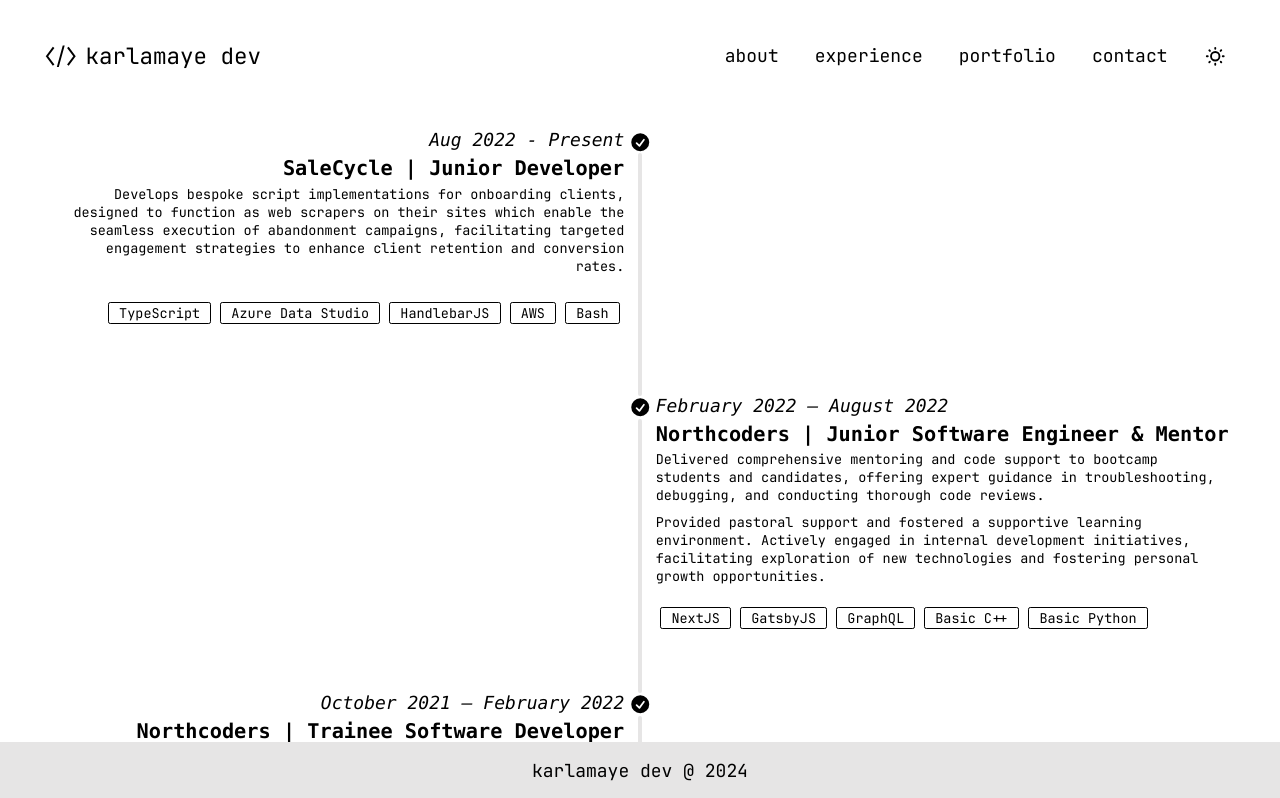
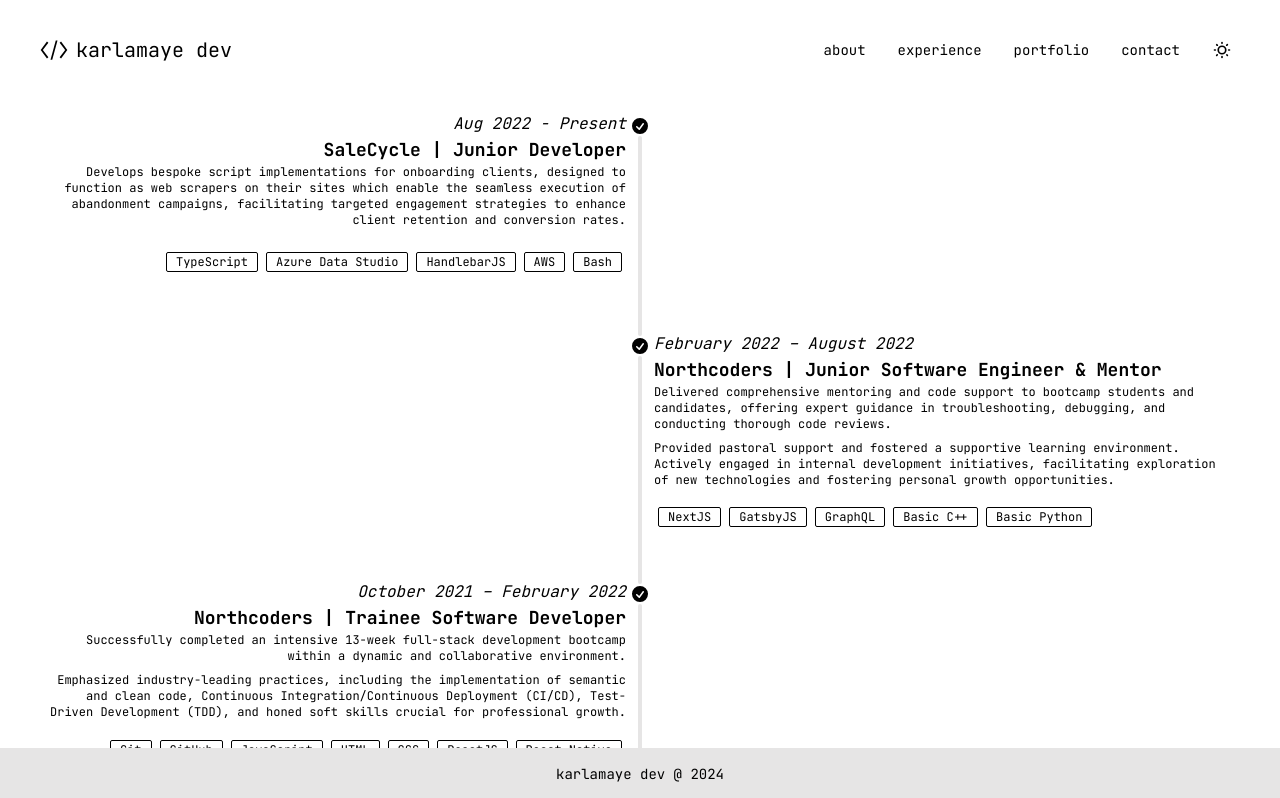
Before and after one commit to karlaferry/karlamaye-dev, a Next.js app: page /experience in a window 1280 px wide. Shown: the top 798 px of the page. Built offline with nearby package versions, Linux system fonts and the light colour scheme.

Commit message:
use next google fonts

```diff
--- a/app/components/about.tsx
+++ b/app/components/about.tsx
@@ -6,13 +6,10 @@ export default function About() {
       <h1 className="text-4xl py-2">hello there, friend 👋🏼</h1>
       <p className="py-2 text-l leading-8">My name is Karla.</p>
       <p className="py-2 text-l leading-8">
-        I am a{" "}
-        <span className="text-l font-bold font-mono">Full Stack Developer</span>{" "}
+        I am a <span className="text-l font-bold">Full Stack Developer</span>{" "}
         with 2+ years of commercial experience. I am based in{" "}
-        <span className="text-l font-bold font-mono">
-          Newcastle Upon Tyne, England
-        </span>
-        , and originally from the Philippines. I am a bookworm, a gamer, a
+        <span className="text-l font-bold">Newcastle Upon Tyne, England</span>,
+        and originally from the Philippines. I am a bookworm, a gamer, a
         musician, and I have two cats! 🐈‍⬛🐈‍⬛
       </p>
       <p className="py-2 text-l leading-8">
@@ -24,7 +21,7 @@ export default function About() {
       <p className="py-2 text-l leading-8">
         The coding gods must have been watching, because in 2021, I was granted
         a scholarship and joined the{" "}
-        <span className="text-l font-bold font-mono">
+        <span className="text-l font-bold">
           Northcoders Full Stack Coding Bootcamp
         </span>{" "}
         remotely. It was an intensive 13-week bootcamp that became my solid
--- a/app/components/avatar.tsx
+++ b/app/components/avatar.tsx
@@ -4,7 +4,7 @@ import headshot from "../assets/headshot.jpeg";
 
 export default function Avatar() {
   return (
-    <div className="p-6 opacity-0 animate-fade-in">
+    <div className="p-6 opacity-0 animate-fade-in container mx-auto">
       <div className="avatar online">
         <div className="w-80 rounded-full">
           <Image src={headshot} alt="" />
--- a/app/experience/page.tsx
+++ b/app/experience/page.tsx
@@ -34,7 +34,7 @@ export default function Portfolio() {
     "Firebase",
   ];
   return (
-    <div className="opacity-0 animate-fade-in p-6 py-6">
+    <div className="opacity-0 animate-fade-in p-6 py-6 container mx-auto">
       <ul className="timeline timeline-snap-icon max-md:timeline-compact timeline-vertical">
         <li>
           <div className="timeline-middle">
@@ -52,8 +52,8 @@ export default function Portfolio() {
             </svg>
           </div>
           <div className="timeline-start md:text-end mb-10">
-            <time className="font-mono italic">Aug 2022 - Present</time>
-            <div className="text-lg font-bold font-mono">
+            <time className="italic">Aug 2022 - Present</time>
+            <div className="text-lg font-bold">
               SaleCycle | Junior Developer
             </div>
             <div className="text-xs pb-2">
@@ -90,10 +90,8 @@ export default function Portfolio() {
             </svg>
           </div>
           <div className="timeline-end mb-10">
-            <time className="font-mono italic">
-              February 2022 – August 2022
-            </time>
-            <div className="text-lg font-bold font-mono">
+            <time className="italic">February 2022 – August 2022</time>
+            <div className="text-lg font-bold">
               Northcoders | Junior Software Engineer & Mentor
             </div>
             <div className="text-xs pb-2">
@@ -134,10 +132,8 @@ export default function Portfolio() {
             </svg>
           </div>
           <div className="timeline-start md:text-end mb-10">
-            <time className="font-mono italic">
-              October 2021 – February 2022
-            </time>
-            <div className="text-lg font-bold font-mono">
+            <time className="italic">October 2021 – February 2022</time>
+            <div className="text-lg font-bold">
               Northcoders | Trainee Software Developer
             </div>
             <div className="text-xs pb-2">
--- a/app/globals.css
+++ b/app/globals.css
@@ -1,23 +1,6 @@
 @tailwind base;
 @tailwind components;
 @tailwind utilities;
-
-@font-face {
-  font-family: 'JetBrains Mono';
-  font-style: normal;
-  font-weight: 400;
-  src: url('/app/assets/fonts/JetBrainsMono-Regular.ttf') format('truetype');
-}
-@font-face {
-  font-family: 'JetBrains Mono';
-  font-style: normal;
-  font-weight: 700;
-  src: url('/app/assets/fonts/JetBrainsMono-Bold.ttf') format('truetype');
-}
-* {
-  font-size:large;
-  font-family: 'JetBrains Mono', monospace;
-}
 
 body {
   padding: 1rem;
--- a/app/layout.tsx
+++ b/app/layout.tsx
@@ -1,9 +1,9 @@
 import type { Metadata } from "next";
-import { Inter } from "next/font/google";
+import { JetBrains_Mono } from "next/font/google";
 import "./globals.css";
 import Header from "./components/header";
 import Footer from "./components/footer";
-
+const jetBrainsMono = JetBrains_Mono({ subsets: ["latin"] });
 export const metadata: Metadata = {
   title: "karlamaye dev",
 };
@@ -15,7 +15,7 @@ export default function RootLayout({
 }>) {
   return (
     <html lang="en" data-theme="lofi">
-      <body>
+      <body className={jetBrainsMono.className}>
         <Header>
           {children}
           <Footer />
--- a/app/page.tsx
+++ b/app/page.tsx
@@ -3,7 +3,7 @@ import Avatar from "./components/avatar";
 
 export default function Home() {
   return (
-    <main className="flex">
+    <main className="flex m:flex-wrap container mx-auto">
       <Avatar />
       <About />
     </main>
--- a/package.json
+++ b/package.json
@@ -10,6 +10,7 @@
   },
   "dependencies": {
     "next": "14.2.2",
+    "next-google-fonts": "^2.2.0",
     "react": "^18",
     "react-dom": "^18",
     "react-icons": "^5.1.0"
```
Also changed, not shown: 1 other file (tests, documents, lock files or other folders).
